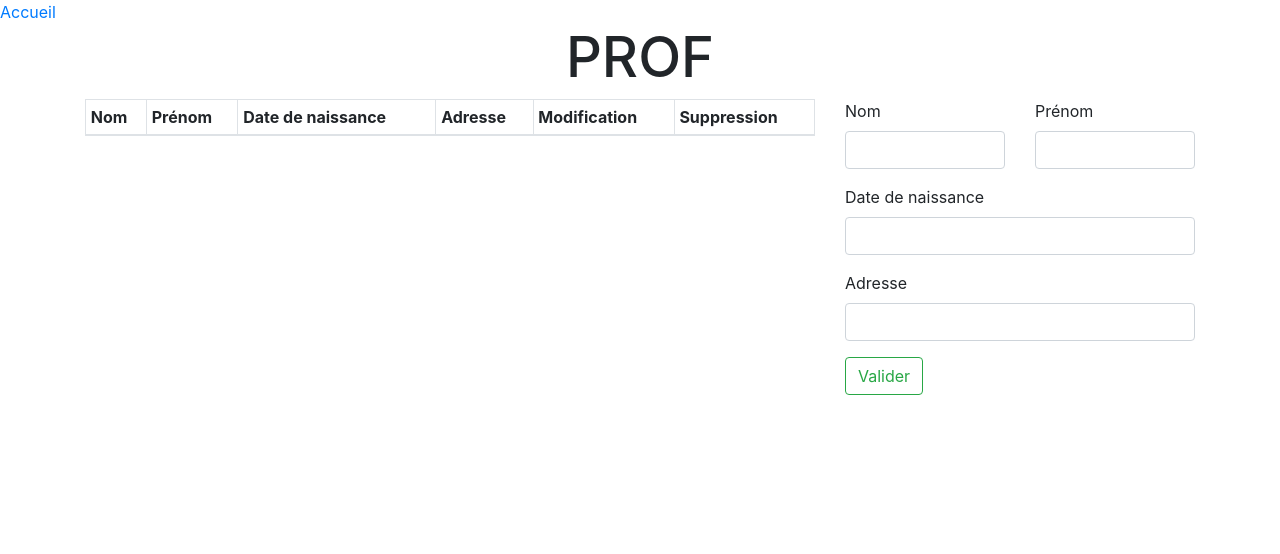
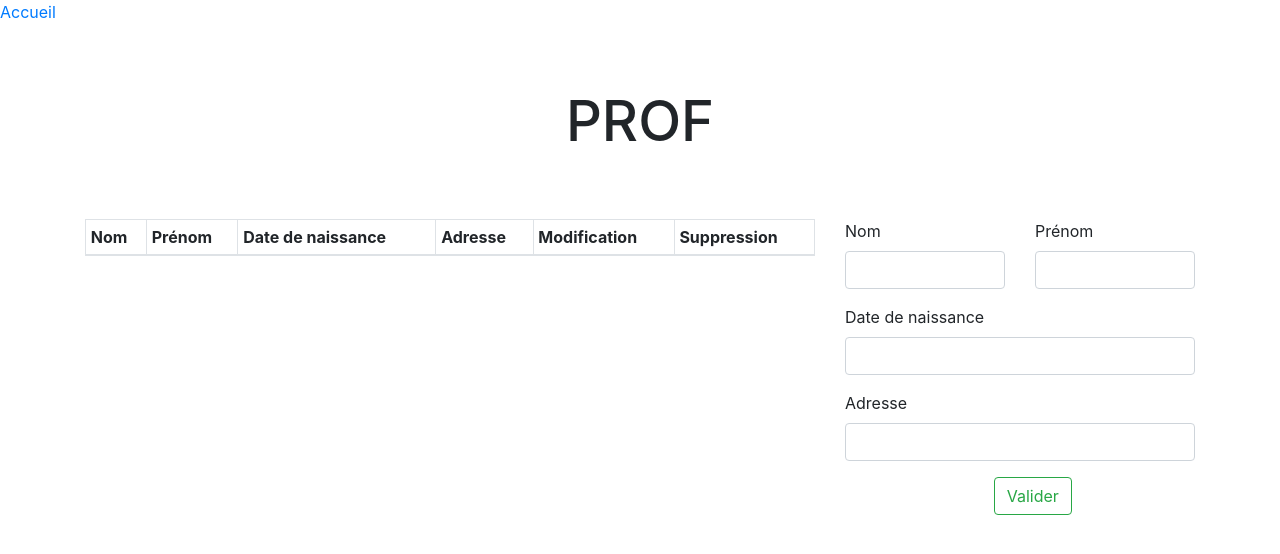
Before and after one commit to JoanaRicciardella/EvalNode, a website: page client/pages/prof.html in a window 1280 px wide. Drawn offline with nearby package versions, Linux system fonts and the light colour scheme; no server answers.

Commit message:
first step done

```diff
--- a/client/css/style.css
+++ b/client/css/style.css
@@ -1,3 +1,11 @@
+
+
+.validation{
+    width: 15%;
+    margin: auto;
+}
+
+
 .liste{
     display: flex;
     flex-direction: column;
@@ -14,6 +22,7 @@
 h1{
     text-align: center;
     font-size: 350%;
+    margin: 5%;
 }
 
 main{
```
Also changed, not shown: server.js (+5 -3 lines).
